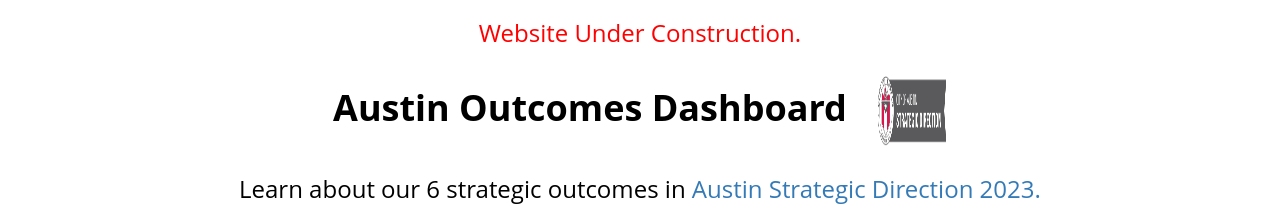
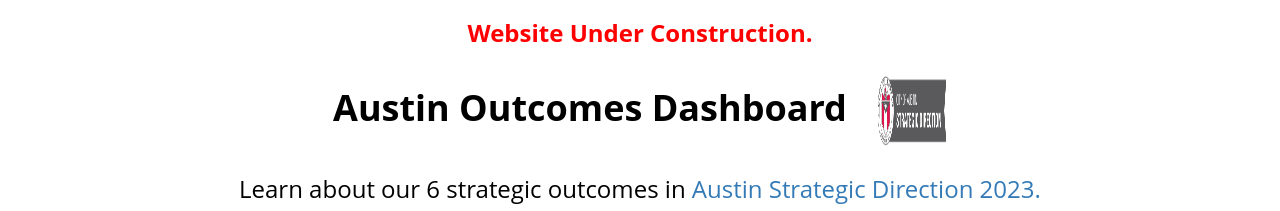
Before and after one commit to JamilaS/SD2023-Dashboard, a Jekyll site: the page built from index.md, in a window 1280 px wide. Shown: the top 211 px of the page. Built offline with Jekyll 4.4.1, drawn with Linux system fonts in a browser that asks for light colours; nearby versions of some CDN libraries; some web fonts are replaced.

Commit message:
Update headertitle.html

```diff
--- a/_includes/headertitle.html
+++ b/_includes/headertitle.html
@@ -7,7 +7,7 @@
 
 <body>
 <div class="header-title">
-        <h3><font color = "red"><center>Website Under Construction.</center></font></h3>
+   <h3><font color = "red"><b><center>Website Under Construction.</center></b></font></h3>
         <h1><font color = "black"><b><center>Austin Outcomes Dashboard<img class="header-logo" src="{{site.baseurl}}/components/images/Strategic_Direction-logo_medium.png" height="90" width="100"  alt="City of Austin"></font></center></b></h1>
         <h3><font color = "black"><center>Learn about our 6 strategic outcomes in <a href='http://bit.ly/atxStrategicPlan' target ="_blank"> Austin Strategic Direction 2023.</a></center></font></h3>
 
```
